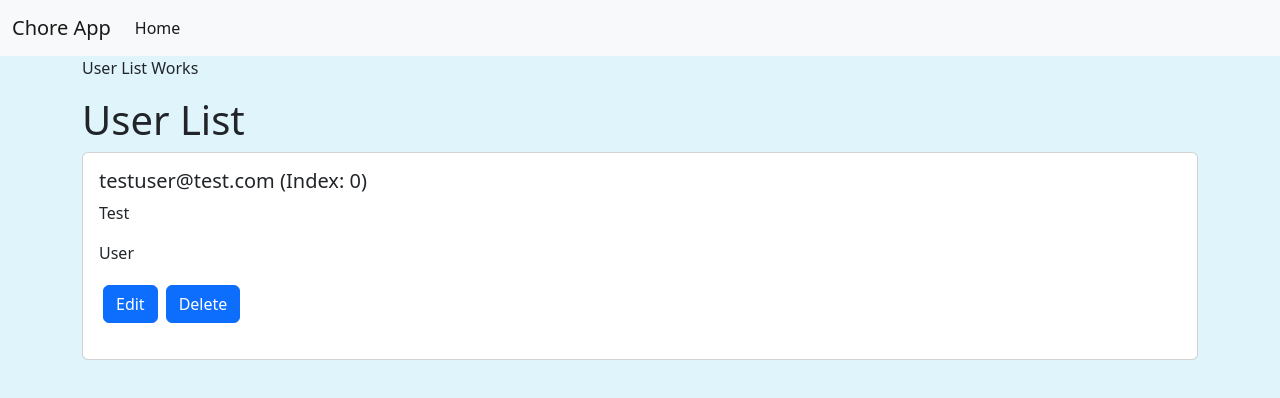
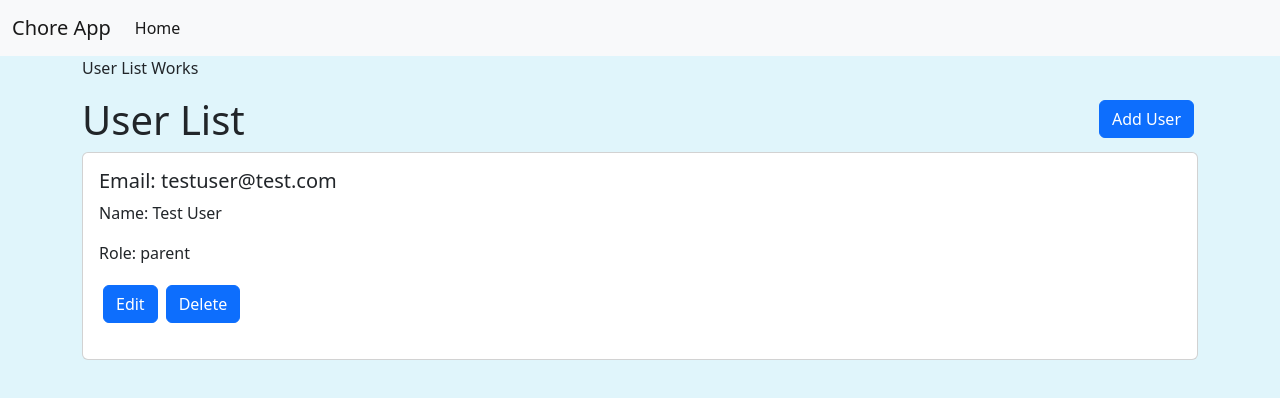
Before and after one commit to pklein2022/chore-app, an Angular app: page /users in a window 1280 px wide. Shown: the top 398 px of the page. Built offline with nearby package versions, Linux system fonts and the light colour scheme.

Commit message:
added the add chore and user buttons

```diff
--- a/src/app/chores/chore-list/chore-list.component.html
+++ b/src/app/chores/chore-list/chore-list.component.html
@@ -1,4 +1,14 @@
-<h1>{{ completedMode ? "Completed Chores" : "Chore List" }}</h1>
+<h1>
+  {{ completedMode ? "Completed Chores" : "Chore List" }}
+  <button
+    type="button"
+    class="btn btn-primary m-1 float-end"
+    routerLink="/chores/new"
+  >
+    Add Chore
+  </button>
+</h1>
+
 <div
   class="card mb-3"
   style="max-width: 100%"
--- a/src/app/users/user-list/user-list.component.html
+++ b/src/app/users/user-list/user-list.component.html
@@ -1,6 +1,12 @@
 <p>User List Works</p>
 
-<h1>User List</h1>
+<h1>User List <button
+  type="button"
+  class="btn btn-primary m-1 float-end"
+  routerLink="/users/new"
+>
+  Add User
+</button></h1>
 <div
   class="card mb-3"
   style="max-width: 100%"
@@ -9,9 +15,9 @@
   <div class="row g-0">
     <div class="col-md-8">
       <div class="card-body">
-        <h5 class="card-title" id="email">{{ user.email }} (Index: {{ i }})</h5>
-        <p class="card-text" id="firstName">{{ user.firstName }}</p>
-        <p class="card-text" id="lastName">{{ user.lastName }}</p>
+        <h5 class="card-title" id="email">Email:  {{ user.email }} </h5>
+        <p class="card-text" id="firstName">Name:  {{ user.firstName }} {{user.lastName}}</p>
+        <p class="card-text" id="role">Role:  {{ user.role }}</p>
         <p>
           <!-- <button
             type="button"
```
Also changed, not shown: src/assets/images/feeddog.jpeg (added).
